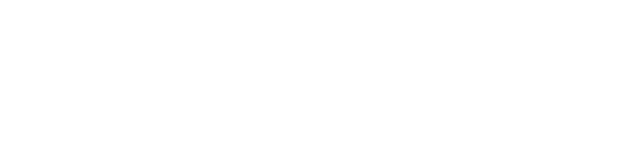
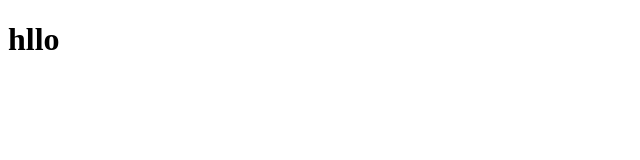
Before and after one commit to miteshpuvari/React_Native, a plain HTML site: page Index.html in a window 1280 px wide. Shown: the whole page, without its empty margins (0-640 px from the left). Drawn offline with Linux system fonts and the light colour scheme.

Commit message:
update index

```diff
--- a/Index.html
+++ b/Index.html
@@ -7,6 +7,6 @@
     <script src="index.js"></script>
 </head>
 <body>
-
+    <h1>hllo</h1>
 </body>
 </html>
```
